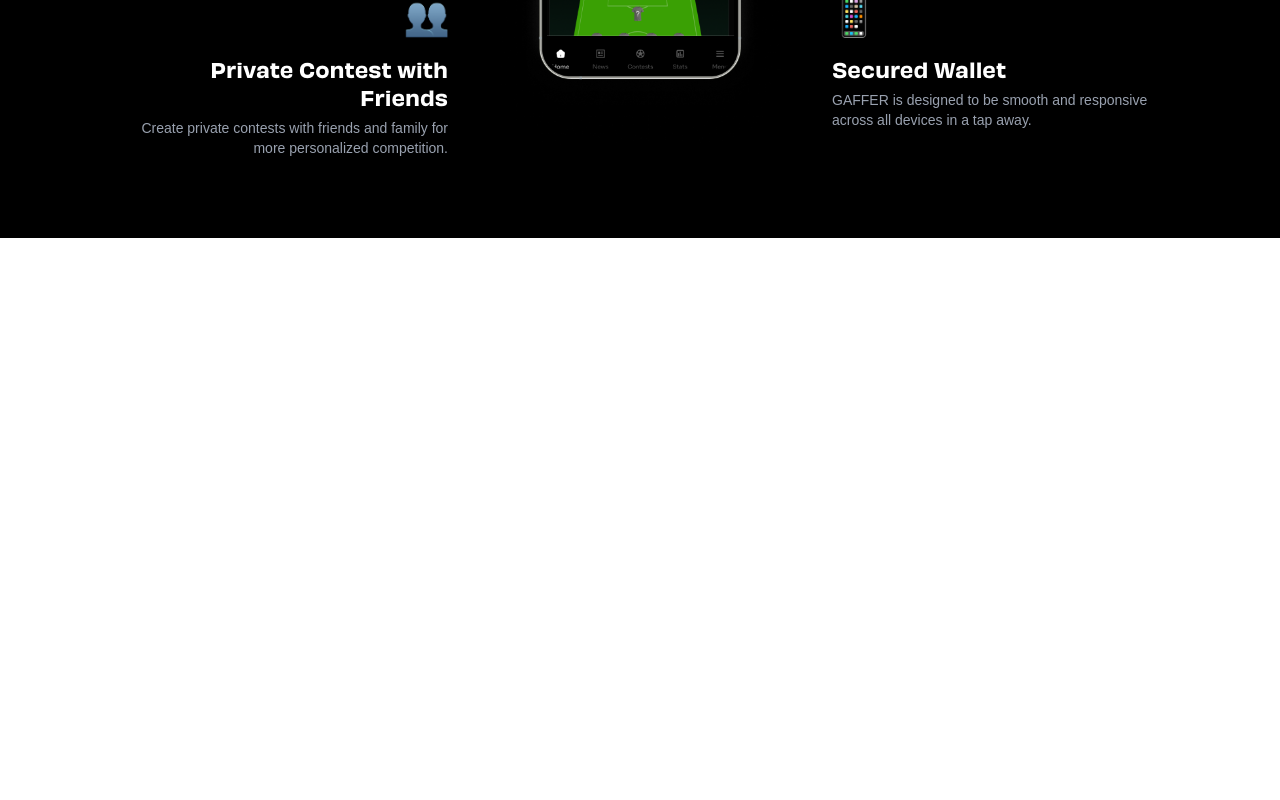
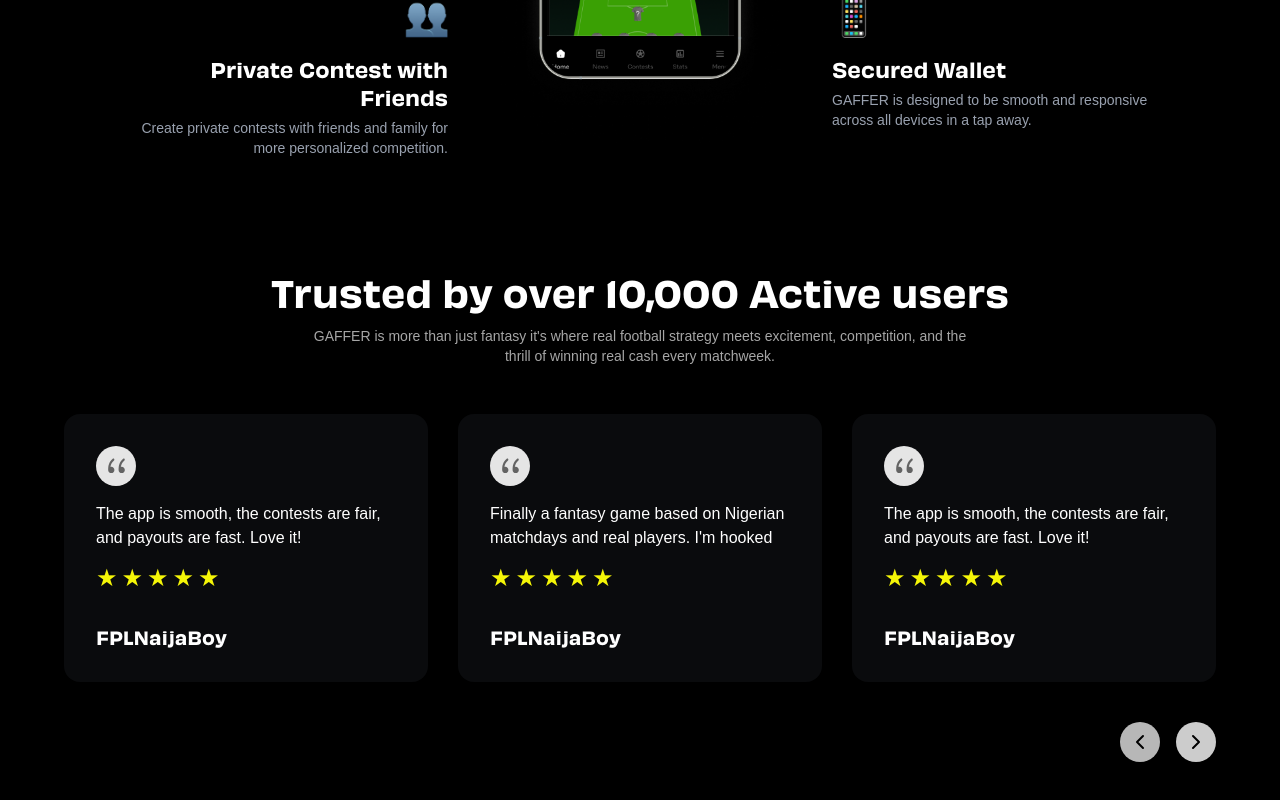
Before and after one commit to twothreefour-co/gaffer-web, a Next.js app: page / in a window 1280 px wide. Shown: the part 1985-2785 px from the top of the page. Before the commit the page ends 2223 px from the top, so only its background shows below. Built offline with nearby package versions, Linux system fonts and the light colour scheme; a web font is replaced by a local one.

Commit message:
feat add testimonials section

```diff
--- a/package.json
+++ b/package.json
@@ -17,6 +17,7 @@
     "next": "15.3.3",
     "react": "^19.0.0",
     "react-dom": "^19.0.0",
+    "swiper": "^11.2.8",
     "tailwind-merge": "^3.3.1"
   },
   "devDependencies": {
--- a/src/app/page.tsx
+++ b/src/app/page.tsx
@@ -1,12 +1,13 @@
 "use client";
 
-import { useState } from "react";
-import { Button } from "@/components/ui/button";
+import { useState, useRef } from "react";
 import { Input } from "@/components/ui/input";
 import { Select, SelectContent, SelectItem, SelectTrigger, SelectValue } from "@/components/ui/select";
 import Image from "next/image";
 import Container from "@/components/custom/container";
 import { NigeriaFlag, USAFlag } from "@/assets/icons";
+import CustomButton from "@/components/custom/custom-button";
+import TrustedTestimonials from "@/components/section/TrustedTestimonials";
 
 export default function Home() {
 	const [phoneNumber, setPhoneNumber] = useState("");
@@ -31,7 +32,7 @@
 						<a href="/" className="">
 							<img src="/images/logo.png" alt="Gaffer Logo" className="h-7" />
 						</a>
-						<Button className="bg-primary text-black hover:bg-primary/90 font-semibold py-5 px-6">Get App Link</Button>
+						<CustomButton variant="primary">Get App Link</CustomButton>
 					</div>
 				</Container>
 			</header>
@@ -86,7 +87,7 @@
 											className="flex-1 px-2 text-sm lg:text-base bg-transparent border-none text-white placeholder:text-[#5C5C5C] !ring-0 ring-transparent outline-transparent outline-none ml-0"
 										/>
 									</div>
-									<Button className="bg-primary text-black hover:bg-primary/90 text-xs lg:text-sm font-semibold py-5 lg:px-6">Get App Link</Button>
+									<CustomButton onClick={handleGetAppLink}>Get App Link</CustomButton>
 								</div>
 							</div>
 
@@ -163,7 +164,7 @@
 							<div className="text-center mb-16">
 								<h2 className="text-3xl lg:text-4xl font-semibold mb-4">Why Choose Gaffer?</h2>
 								<p className="text-[#A6A6A6] text-sm max-w-2xl mx-auto">
-									GAFFER is more than just fantasy it’s where real football strategy meets excitement, competition, and the thrill of winning real
+									GAFFER is more than just fantasy it's where real football strategy meets excitement, competition, and the thrill of winning real
 									cash every match week.
 								</p>
 							</div>
@@ -240,6 +241,11 @@
 						</div>
 					</section>
 				</Container>
+
+				{/* Trusted Section */}
+				<Container className="mt-28">
+					<TrustedTestimonials />
+				</Container>
 			</main>
 		</div>
 	);
--- /dev/null
+++ b/src/components/custom/custom-button.tsx
@@ -0,0 +1,20 @@
+import { Button } from "../ui/button";
+import { cn } from "@/lib/utils";
+
+interface CustomButtonProps extends React.ButtonHTMLAttributes<HTMLButtonElement> {
+	children: React.ReactNode;
+	className?: string;
+	variant?: "primary" | "secondary";
+}
+
+const CustomButton = ({ children, variant = "primary", className, ...props }: CustomButtonProps) => {
+	const buttonClass = variant === "primary" ? "bg-primary text-black hover:bg-primary/90" : "bg-gray-700 text-white hover:bg-gray-700/90";
+
+	return (
+		<Button className={cn(buttonClass, "text-xs lg:text-sm font-semibold py-5 lg:px-6", className)} {...props}>
+			{children}
+		</Button>
+	);
+};
+
+export default CustomButton;
--- /dev/null
+++ b/src/components/section/TrustedTestimonials.tsx
@@ -0,0 +1,97 @@
+import { useRef } from "react";
+import { Swiper, SwiperSlide } from "swiper/react";
+import "swiper/css";
+import { ArrowRightIcon, ChevronLeftIcon, ChevronRightIcon } from "lucide-react";
+
+const testimonials = [
+	{
+		text: "The app is smooth, the contests are fair, and payouts are fast. Love it!",
+		user: "FPLNaijaBoy",
+	},
+	{
+		text: "Finally a fantasy game based on Nigerian matchdays and real players. I'm hooked",
+		user: "FPLNaijaBoy",
+	},
+	{
+		text: "The app is smooth, the contests are fair, and payouts are fast. Love it!",
+		user: "FPLNaijaBoy",
+	},
+	{
+		text: "The app is smooth, the contests are fair, and payouts are fast. Love it!",
+		user: "FPLNaijaBoy",
+	},
+];
+
+const TrustedTestimonials = () => {
+	const swiperRef = useRef<any>(null);
+	return (
+		<section className="">
+			<div className="text-center mb-12">
+				<h2 className="text-3xl lg:text-4xl font-semibold mb-4">Trusted by over 10,000 Active users</h2>
+				<p className="text-[#A6A6A6] text-sm max-w-2xl mx-auto">
+					GAFFER is more than just fantasy it's where real football strategy meets excitement, competition, and the thrill of winning real cash every
+					matchweek.
+				</p>
+			</div>
+
+			<Swiper
+				onSwiper={(swiper: any) => {
+					swiperRef.current = swiper;
+				}}
+				spaceBetween={30}
+				slidesPerView={1}
+				breakpoints={{
+					768: { slidesPerView: 2 },
+					1024: { slidesPerView: 3 },
+				}}
+				className="pb-12">
+				{testimonials.map((t, i) => (
+					<SwiperSlide key={i}>
+						<div className="bg-[#0A0B0D] rounded-2xl p-8 flex flex-col justify-between shadow-md min-h-[260px] h-full">
+							<div className="mb-5">
+								<div className="w-10 h-10 rounded-full bg-[#E5E5E5] flex items-center justify-center mb-4">
+									<svg xmlns="http://www.w3.org/2000/svg" width={25} height={26} viewBox="0 0 25 26" fill="none">
+										<path
+											fillRule="evenodd"
+											clipRule="evenodd"
+											d="M10.0221 7.39665C10.4724 7.03864 10.5473 6.38334 10.1893 5.93302C9.83125 5.4827 9.17597 5.40785 8.72564 5.76587C4.93087 8.78273 4.16554 12.7046 4.16554 16.9979C4.16554 18.7239 5.56466 20.1229 7.29054 20.1229C9.01643 20.1229 10.4155 18.7239 10.4155 16.9979C10.4155 15.2721 9.01643 13.8729 7.29054 13.8729C6.99089 13.8729 6.70108 13.9151 6.42675 13.9939C6.78658 11.3596 7.76698 9.18949 10.0221 7.39665ZM20.8322 16.9979C20.8322 18.7239 19.4331 20.1229 17.7072 20.1229C15.9813 20.1229 14.5822 18.7239 14.5822 16.9979C14.5822 12.7046 15.3475 8.78273 19.1423 5.76587C19.5926 5.40785 20.2479 5.4827 20.606 5.93302C20.964 6.38334 20.8891 7.03864 20.4388 7.39665C18.1837 9.18949 17.2032 11.3596 16.8435 13.9939C17.1177 13.9151 17.4075 13.8729 17.7072 13.8729C19.4331 13.8729 20.8322 15.2721 20.8322 16.9979Z"
+											fill="#636363"
+										/>
+									</svg>
+								</div>
+								<p className="text-white text-base mb-3">{t.text}</p>
+								<div className="flex gap-1 mb-2">
+									{Array(5)
+										.fill(0)
+										.map((_, i) => (
+											<span key={i} className="text-[#F5F607] text-2xl">
+												★
+											</span>
+										))}
+								</div>
+							</div>
+							<div className="font-bold text-white text-lg">{t.user}</div>
+						</div>
+					</SwiperSlide>
+				))}
+			</Swiper>
+
+			<div className="flex justify-end gap-4 mt-10">
+				<button
+					className="w-10 h-10 rounded-full bg-[#E5E5E5] flex items-center justify-center text-2xl text-black opacity-80"
+					onClick={() => swiperRef.current?.slidePrev()}
+					aria-label="Previous">
+					<ChevronLeftIcon className="w-6 h-6" />
+				</button>
+				<button
+					className="w-10 h-10 rounded-full bg-[#fff] flex items-center justify-center text-2xl text-black opacity-80"
+					onClick={() => swiperRef.current?.slideNext()}
+					aria-label="Next">
+					<ChevronRightIcon className="w-6 h-6" />
+				</button>
+			</div>
+		</section>
+	);
+};
+
+export default TrustedTestimonials;
```
Also changed, not shown: 1 other file (tests, documents, lock files or other folders).
